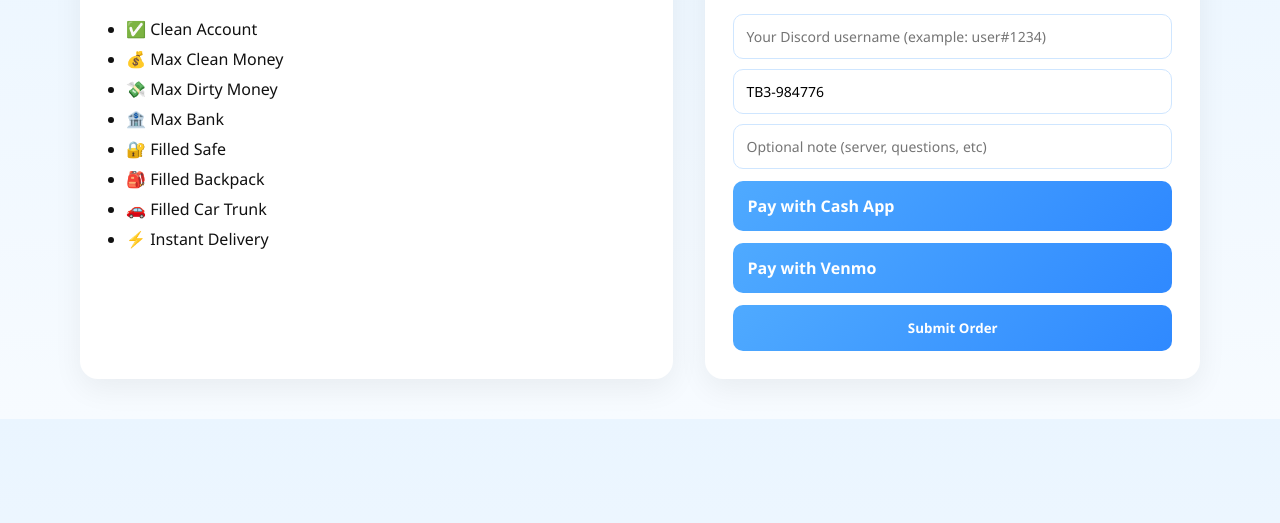
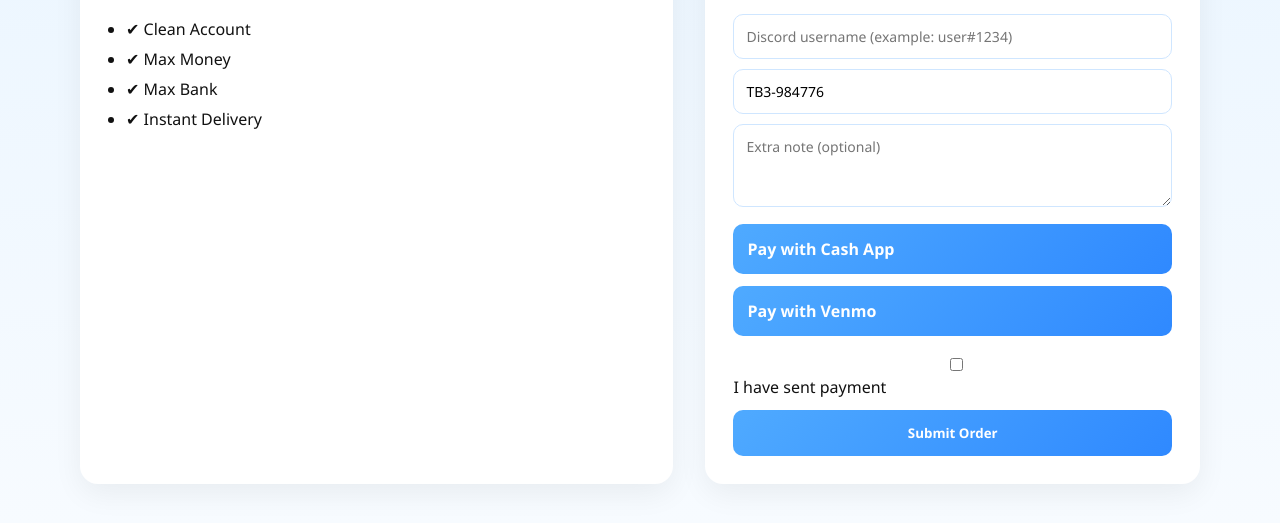
Before and after one commit to Hatemonks234/Button-Boys-Market, a plain HTML site: page product.html in a window 1280 px wide. Shown: the part 173-696 px from the top of the page. Drawn offline with Linux system fonts and the light colour scheme.

Commit message:
Update product.html

```diff
--- a/product.html
+++ b/product.html
@@ -19,23 +19,18 @@
 <main class="container">
   <div class="product-page">
 
-    <!-- PRODUCT DETAILS -->
+    <!-- LEFT SIDE -->
     <div class="details">
       <h1>Stacked TB3 Account</h1>
-
       <ul>
-        <li>✅ Clean Account</li>
-        <li>💰 Max Clean Money</li>
-        <li>💸 Max Dirty Money</li>
-        <li>🏦 Max Bank</li>
-        <li>🔐 Filled Safe</li>
-        <li>🎒 Filled Backpack</li>
-        <li>🚗 Filled Car Trunk</li>
-        <li>⚡ Instant Delivery</li>
+        <li>✔ Clean Account</li>
+        <li>✔ Max Money</li>
+        <li>✔ Max Bank</li>
+        <li>✔ Instant Delivery</li>
       </ul>
     </div>
 
-    <!-- BUY BOX -->
+    <!-- RIGHT SIDE -->
     <div class="buy-box">
       <p class="price">$8.00</p>
 
@@ -43,10 +38,10 @@
       <input
         type="text"
         id="discord"
-        placeholder="Your Discord username (example: user#1234)"
+        placeholder="Discord username (example: user#1234)"
       />
 
-      <!-- ORDER ID (AUTO) -->
+      <!-- ORDER ID -->
       <input
         type="text"
         id="order"
@@ -54,12 +49,13 @@
       />
 
       <!-- OPTIONAL NOTE -->
-      <input
-        type="text"
+      <textarea
         id="note"
-        placeholder="Optional note (server, questions, etc)"
-      />
+        placeholder="Extra note (optional)"
+        rows="3"
+      ></textarea>
 
+      <!-- PAYMENT -->
       <a class="pay-btn" href="https://cash.app/$lozanoyol" target="_blank">
         Pay with Cash App
       </a>
@@ -68,12 +64,30 @@
         Pay with Venmo
       </a>
 
-      <button onclick="submitOrder()">Submit Order</button>
+      <!-- VERIFY CHECKBOX -->
+      <label style="display:block;margin:12px 0;">
+        <input type="checkbox" id="confirmPay" />
+        I have sent payment
+      </label>
+
+      <button onclick="handleSubmit()">Submit Order</button>
     </div>
 
   </div>
 </main>
 
 <script src="script.js"></script>
+
+<script>
+function handleSubmit() {
+  const check = document.getElementById("confirmPay");
+  if (!check.checked) {
+    alert("Please confirm you sent payment.");
+    return;
+  }
+  submitOrder();
+}
+</script>
+
 </body>
 </html>
```
